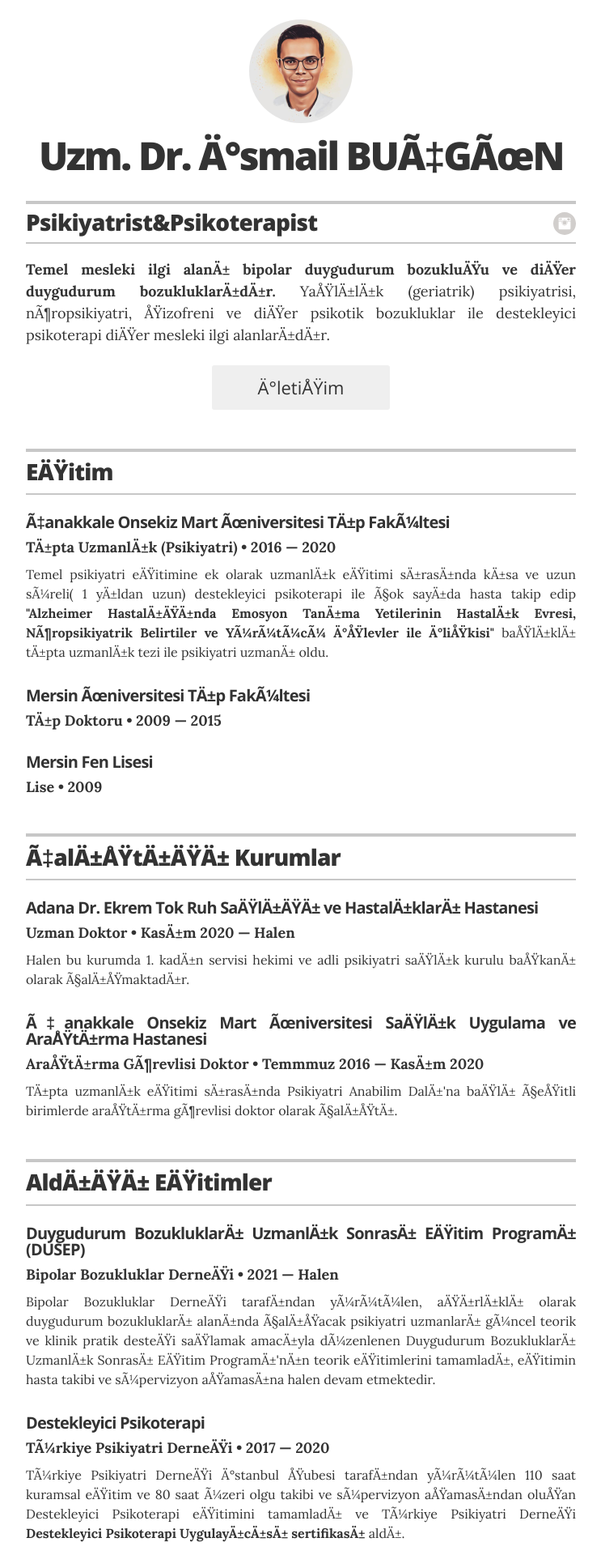
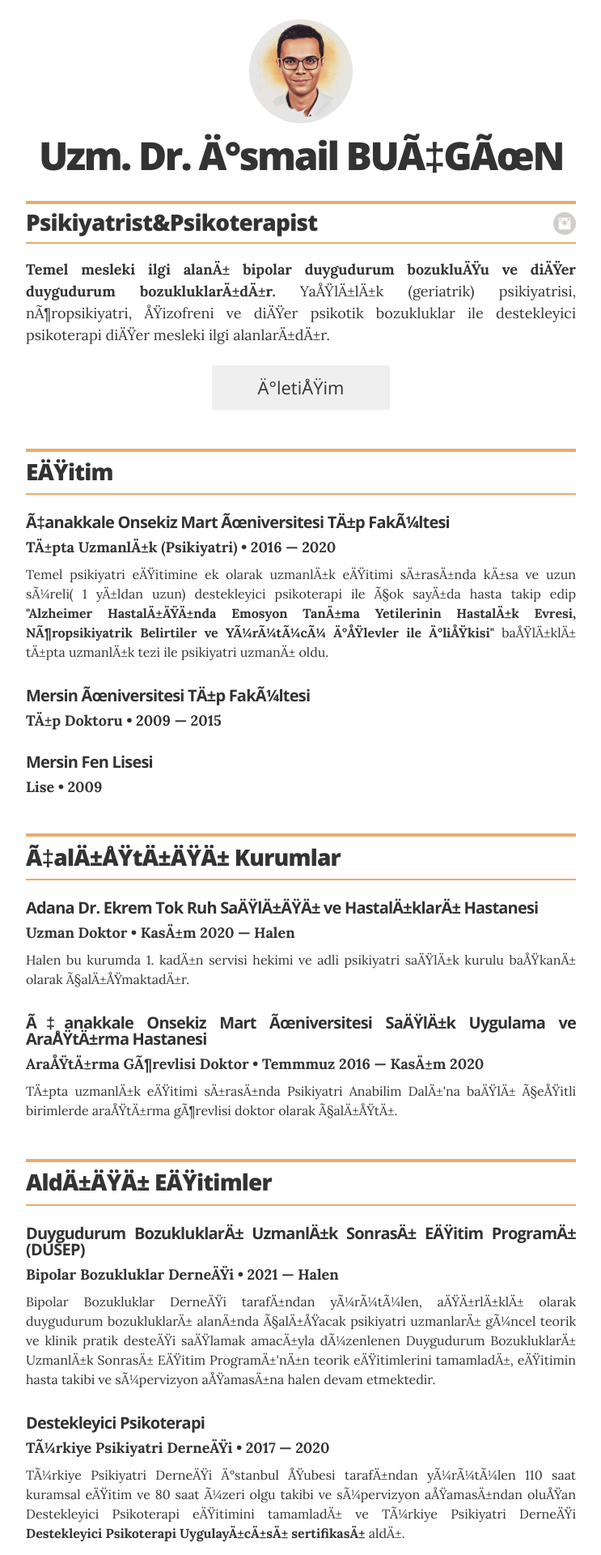
Before and after one commit to ibucgun/ibucgun.github.io, a Jekyll site: the page built from index.html, in a window 1280 px wide. Shown: the top 1920 px of the page at 81% size, without its empty margins (268-1011 px from the left). Built offline with Jekyll 4.4.1, drawn with Linux system fonts in a browser that asks for light colours.

Commit message:
Update _mixins.scss

```diff
--- a/_sass/_mixins.scss
+++ b/_sass/_mixins.scss
@@ -91,8 +91,8 @@
 // layout
 
 @mixin section_border {
-  border-top: 4px solid #c7c7c7;
-  border-bottom: 2px solid #c7c7c7;
+  border-top: 4px solid #EBAB6B;
+  border-bottom: 2px solid #EBAB6B;
   padding: .2rem 0 .4rem;
 }
 
```
